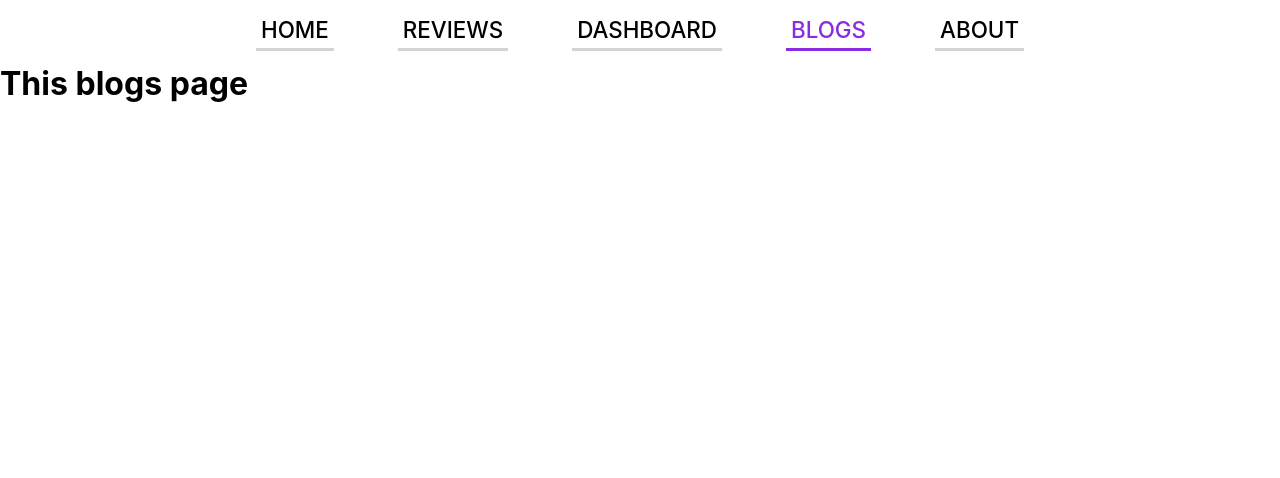
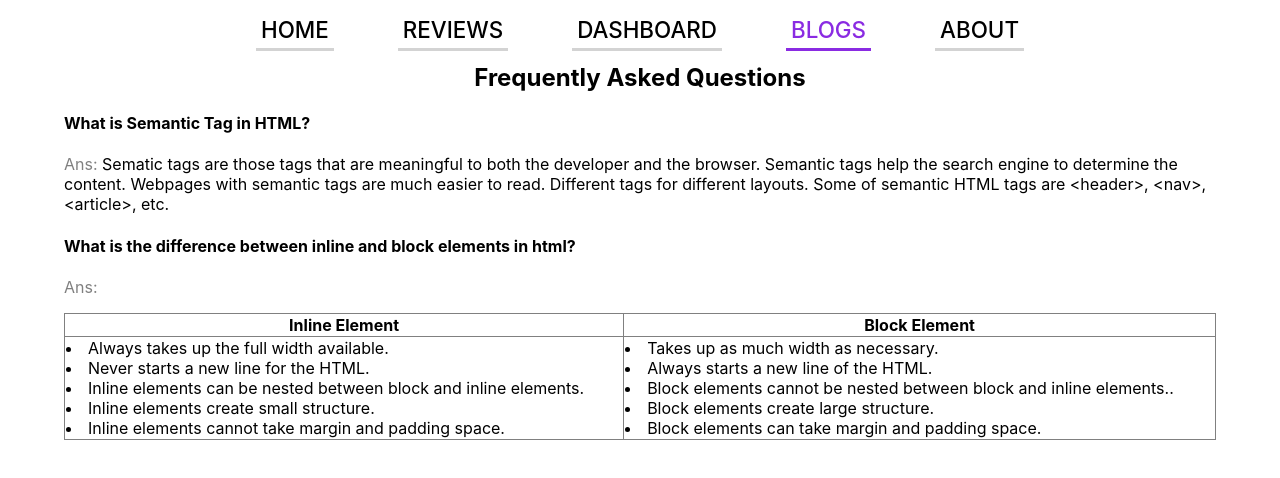
Before and after one commit to abdulmomin956/AM-E-READER-22-PRO-REVIEW, a React (Create React App) app: page /blogs in a window 1280 px wide. Shown: the top 478 px of the page. Built offline with nearby package versions, Linux system fonts and the light colour scheme.

Commit message:
blog completed

```diff
--- a/src/components/Blogs/Blogs.css
+++ b/src/components/Blogs/Blogs.css
@@ -0,0 +1,8 @@
+.blogs {
+    width: 90%;
+    margin: auto;
+}
+
+.ans {
+    color: gray;
+}
--- a/src/components/Blogs/Blogs.js
+++ b/src/components/Blogs/Blogs.js
@@ -1,9 +1,38 @@
 import React from 'react';
+import './Blogs.css'
 
 const Blogs = () => {
     return (
-        <div>
-            <h1>This blogs page</h1>
+        <div className='blogs'>
+            <h2 style={{ textAlign: 'center' }}>Frequently Asked Questions</h2>
+            <h4>What is Semantic Tag in HTML?</h4>
+            <p>
+                <span className='ans'>Ans:</span> Sematic tags are those tags that are meaningful to both the developer and the browser. Semantic tags help the search engine to determine the content. Webpages with semantic tags are much easier to read. Different tags for different layouts. Some of semantic HTML tags are
+                &lt;header&gt;, &lt;nav&gt;, &lt;article&gt;, etc.
+            </p>
+            <h4>What is the difference between inline and block elements in html?</h4>
+            <p className='ans'>Ans:</p>
+            <table style={{ borderCollapse: 'collapse' }} border='1px' width={'100%'}>
+                <tr><th>Inline Element</th>
+                    <th>Block Element</th></tr>
+                <tr>
+                    <td>
+                        <li>Always takes up the full width available.</li>
+                        <li>Never starts a new line for the HTML.</li>
+                        <li>Inline elements can be nested between block and inline elements.</li>
+                        <li>Inline elements create small structure.</li>
+                        <li>Inline elements cannot take margin and padding space.</li>
+                    </td>
+                    <td>
+                        <li>Takes up as much width as necessary.</li>
+                        <li>Always starts a new line of the HTML.</li>
+                        <li>Block elements cannot be nested between block and inline elements..</li>
+                        <li>Block elements create large structure.</li>
+                        <li>Block elements can take margin and padding space.</li>
+                    </td>
+                </tr>
+
+            </table>
         </div>
     );
 };
```
Also changed, not shown: 1 other file (tests, documents, lock files or other folders).
